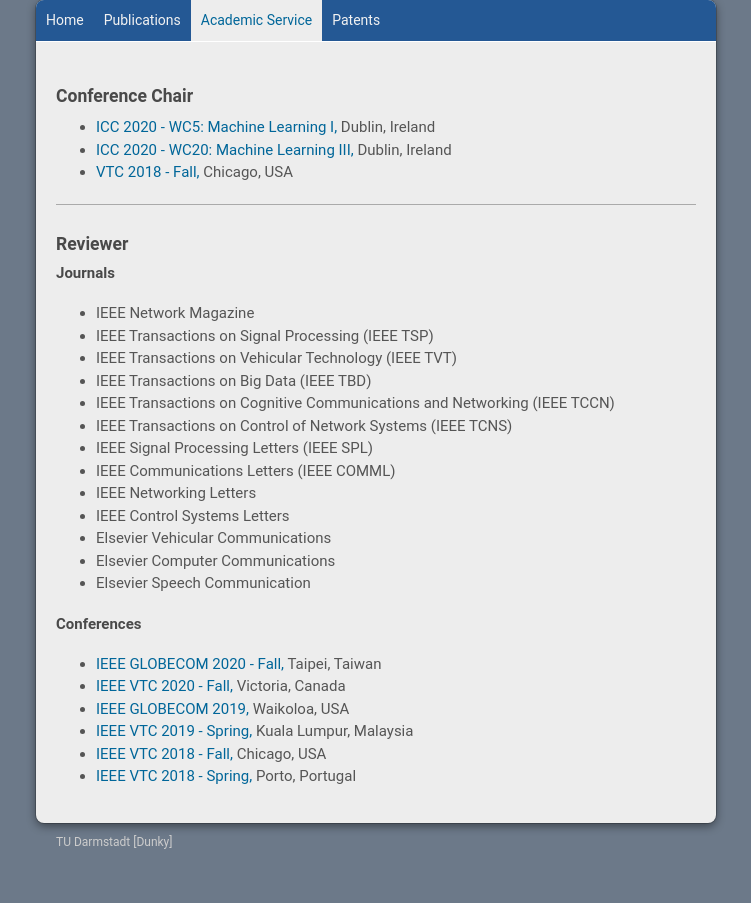
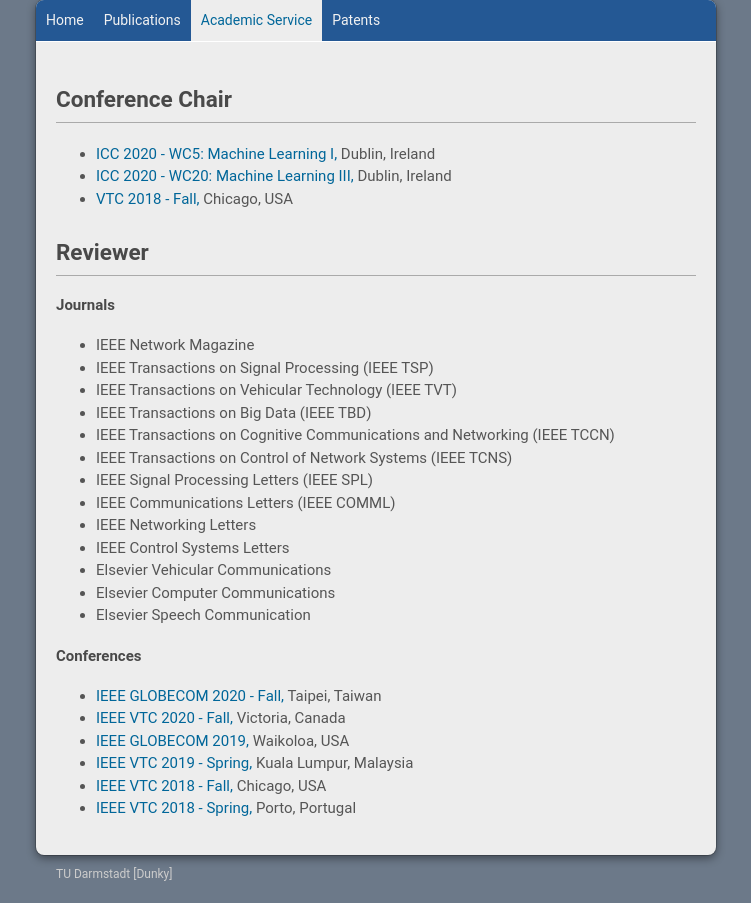
Before and after one commit to l-f-abanto-leon/l-f-abanto-leon.github.io, a website: page academic-service.html in a window 1280 px wide. Shown: the whole page, without its empty margins (264-1015 px from the left). Before the commit the page ends 871 px from the top, so only its background shows below. Drawn offline with Linux system fonts and the light colour scheme.

Commit message:
changes h2

```diff
--- a/academic-service.html
+++ b/academic-service.html
@@ -54,7 +54,9 @@
 
 <section>
 
-<h3 id="tpc-chair">Conference Chair</h3>
+<h2 id="tpc-chair">Conference Chair</h3>
+<hr />
+
 <!--- <div class="buttonstyle"><a href="#">Button</a></div> Advances in Industrial Networks and Intelligent Systems in 2nd International Conference on Communication, Management and Information Technology ICCMIT 2016, Italy, April, 2016-->
 <ul>
   <li><a href="https://icc2020.ieee-icc.org/" target="_blank">ICC 2020 - WC5: Machine Learning I,</a> Dublin, Ireland</li>
@@ -62,9 +64,10 @@
   <li><a href="https://www.ieeevtc.org/vtc2018fall/" target="_blank">VTC 2018 - Fall,</a> Chicago, USA</li>
 </ul>
 
+
+
+<h2 id="reviewer">Reviewer</h3>
 <hr />
-
-<h3 id="reviewer">Reviewer</h3>
 
 <h4 id="reviewer">Journals</h3>
 <ul>
```
